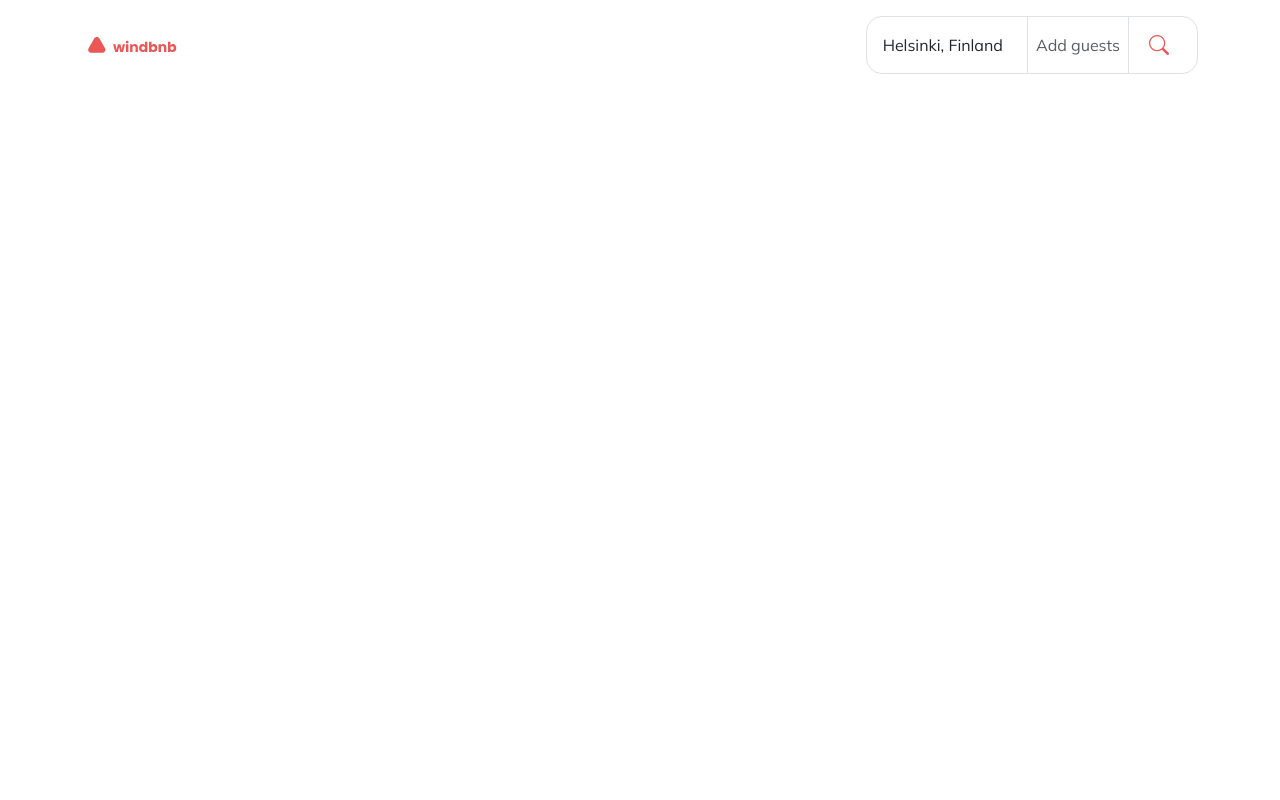
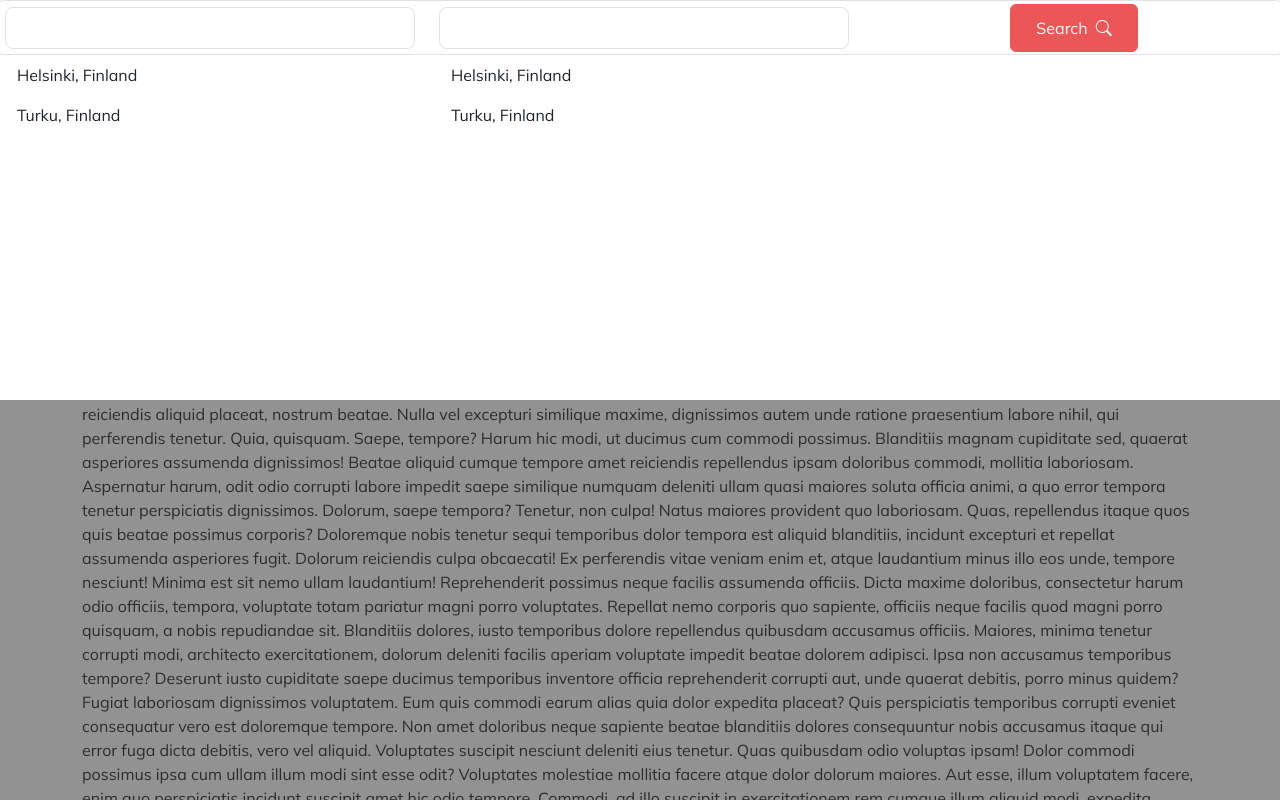
Before and after one commit to travisdk/windbnb, a React (Vite) app: page / in a window 1280 px wide. Both pictures are taken after a click on the button 1159 px from the left and 45 px from the top of the page. Shown: the top 800 px of the page. Built offline with nearby package versions, Linux system fonts and the light colour scheme.

Commit message:
work on search, searchdropdown - filtering not working yet

```diff
--- a/src/App.jsx
+++ b/src/App.jsx
@@ -6,6 +6,87 @@ function App() {
       <div className="container">
         <Header />
         {/* <StaysList /> */}
+        <div>
+          Lorem ipsum dolor, sit amet consectetur adipisicing elit. Atque
+          maiores porro molestias necessitatibus, error ex! Qui magnam ipsam
+          explicabo veniam eos est perspiciatis, neque veritatis quam hic sit
+          placeat saepe. Iusto inventore aliquid debitis commodi iste neque,
+          odio deleniti illo atque eum blanditiis ratione est vero eligendi modi
+          facere labore optio saepe rerum fugit pariatur nostrum. Veniam
+          repellendus magni molestias? Magnam accusamus molestias dicta
+          laboriosam repellendus quos! Perferendis officiis necessitatibus, iste
+          pariatur nihil a! Saepe repellendus labore minima commodi
+          voluptatibus, adipisci corporis, quia reiciendis nam animi
+          accusantium, maiores eum quae! Natus aliquam mollitia fuga. Reiciendis
+          animi quos dignissimos reprehenderit dolore quisquam exercitationem ex
+          suscipit provident nisi recusandae omnis repellat, assumenda velit
+          nulla. Corrupti ipsam, omnis eveniet magnam voluptate temporibus
+          neque? Expedita illum ut quasi dolorum esse pariatur! Aperiam aliquid
+          ipsum corrupti soluta nostrum necessitatibus consequuntur autem
+          recusandae quas optio. Culpa expedita excepturi quam at, delectus a
+          labore reiciendis autem ad! Veniam aperiam labore dignissimos tempore
+          fugit cupiditate culpa consequatur laboriosam modi ullam voluptas
+          dolorem eum quo, itaque quia nesciunt accusantium neque, quidem hic,
+          non ipsa odit accusamus asperiores? Voluptates, quisquam. Excepturi
+          quidem consectetur, suscipit enim maiores, eos totam voluptatem, dolor
+          doloremque sit ipsa soluta laborum alias mollitia laboriosam ullam id
+          ducimus. At odit recusandae possimus inventore sit eum reprehenderit?
+          Consequatur! Alias laborum illo tempora blanditiis ex consectetur
+          minus animi vitae quam dolor. Nobis ratione unde obcaecati sit
+          voluptatem deleniti natus aut sequi ducimus dolores numquam odio fuga,
+          ipsa, quidem doloribus! Quam nobis dicta quae ex obcaecati suscipit
+          eligendi reiciendis aliquid placeat, nostrum beatae. Nulla vel
+          excepturi similique maxime, dignissimos autem unde ratione praesentium
+          labore nihil, qui perferendis tenetur. Quia, quisquam. Saepe, tempore?
+          Harum hic modi, ut ducimus cum commodi possimus. Blanditiis magnam
+          cupiditate sed, quaerat asperiores assumenda dignissimos! Beatae
+          aliquid cumque tempore amet reiciendis repellendus ipsam doloribus
+          commodi, mollitia laboriosam. Aspernatur harum, odit odio corrupti
+          labore impedit saepe similique numquam deleniti ullam quasi maiores
+          soluta officia animi, a quo error tempora tenetur perspiciatis
+          dignissimos. Dolorum, saepe tempora? Tenetur, non culpa! Natus maiores
+          provident quo laboriosam. Quas, repellendus itaque quos quis beatae
+          possimus corporis? Doloremque nobis tenetur sequi temporibus dolor
+          tempora est aliquid blanditiis, incidunt excepturi et repellat
+          assumenda asperiores fugit. Dolorum reiciendis culpa obcaecati! Ex
+          perferendis vitae veniam enim et, atque laudantium minus illo eos
+          unde, tempore nesciunt! Minima est sit nemo ullam laudantium!
+          Reprehenderit possimus neque facilis assumenda officiis. Dicta maxime
+          doloribus, consectetur harum odio officiis, tempora, voluptate totam
+          pariatur magni porro voluptates. Repellat nemo corporis quo sapiente,
+          officiis neque facilis quod magni porro quisquam, a nobis repudiandae
+          sit. Blanditiis dolores, iusto temporibus dolore repellendus quibusdam
+          accusamus officiis. Maiores, minima tenetur corrupti modi, architecto
+          exercitationem, dolorum deleniti facilis aperiam voluptate impedit
+          beatae dolorem adipisci. Ipsa non accusamus temporibus tempore?
+          Deserunt iusto cupiditate saepe ducimus temporibus inventore officia
+          reprehenderit corrupti aut, unde quaerat debitis, porro minus quidem?
+          Fugiat laboriosam dignissimos voluptatem. Eum quis commodi earum alias
+          quia dolor expedita placeat? Quis perspiciatis temporibus corrupti
+          eveniet consequatur vero est doloremque tempore. Non amet doloribus
+          neque sapiente beatae blanditiis dolores consequuntur nobis accusamus
+          itaque qui error fuga dicta debitis, vero vel aliquid. Voluptates
+          suscipit nesciunt deleniti eius tenetur. Quas quibusdam odio voluptas
+          ipsam! Dolor commodi possimus ipsa cum ullam illum modi sint esse
+          odit? Voluptates molestiae mollitia facere atque dolor dolorum
+          maiores. Aut esse, illum voluptatem facere, enim quo perspiciatis
+          incidunt suscipit amet hic odio tempore. Commodi, ad illo suscipit in
+          exercitationem rem cumque illum aliquid modi, expedita deleniti id
+          distinctio amet! Iure aut cum dignissimos facere tempore! Id
+          necessitatibus, assumenda dolore tenetur quos reprehenderit aspernatur
+          debitis. Tenetur, totam voluptate. Commodi ipsam placeat dolor rerum
+          earum veniam laborum adipisci nam culpa asperiores. Sit, cumque rem
+          non earum dolorum amet inventore voluptates at dicta laboriosam
+          voluptatibus quaerat nostrum ullam nulla corporis enim est, animi
+          doloribus repudiandae odio dolorem! Quam itaque amet qui nemo? Nobis
+          dignissimos repudiandae voluptas earum inventore ipsum quidem animi,
+          enim quisquam. Nesciunt sit eligendi libero, laborum illum in sapiente
+          sint excepturi distinctio alias qui nam ullam quibusdam modi,
+          explicabo doloribus? Incidunt atque tenetur possimus impedit! Quia
+          ducimus beatae consectetur, officiis quidem velit soluta. Ea corporis
+          nam aliquam temporibus mollitia quos iure harum, dolor atque
+          explicabo, iusto voluptates facilis dicta maiores.
+        </div>
       </div>
     </>
   );
--- a/src/components/Header.jsx
+++ b/src/components/Header.jsx
@@ -1,7 +1,15 @@
-// import Search from "./Search";
+import Search from "./Search";
 import "../css/Header.css";
+import { useState } from "react";
 
 const Header = () => {
+  const [searchExpandState, setSearchExpandState] = useState(false);
+  const close = () => {
+    setSearchExpandState(false);
+  };
+  const open = () => {
+    setSearchExpandState(true);
+  };
   return (
     <header className="header my-3 ">
       <div className="container d-flex  align-items-center p-0">
@@ -15,11 +23,14 @@ const Header = () => {
             Add guests
           </div>
 
-          <button className="btn btn-outline-primary border-0  fs-5 me-3">
+          <button
+            className="btn btn-outline-primary border-0  fs-5 me-3"
+            onClick={() => open()}>
             <i className="bi bi-search "></i>
           </button>
         </div>
       </div>
+      <Search expanded={searchExpandState} onClose={() => close()} />
     </header>
   );
 };
--- a/src/components/Search.jsx
+++ b/src/components/Search.jsx
@@ -1,29 +1,42 @@
-// import { useState } from "react";
-// import SearchDropdown from "./SearchDropdown";
+import SearchDropdown from "./SearchDropdown";
 import "../css/Search.css";
 
-const Search = () => {
+const Search = ({ expanded, onClose }) => {
   // todo => JSON etc
-  // const locations = [
-  //   { value: "HEL", name: "Helsinki, Finland" },
-  //   { value: "TUR", name: "Turku, Finland" },
-  // ];
-  // const expandedClasses = `box d-flex justify-content-center align-items-center `;
-  // const collapsedClasses = `d-flex`;
-  // return (
-  //   <div
-  //     className={expandedState ? expandedClasses : collapsedClasses}
-  //     onClick={(e) => searchComponentClicked()}>
-  //     <SearchDropdown items={locations} />
-  //     <SearchDropdown />
-  //     <button
-  //       type="button"
-  //       className="btn btn-primary"
-  //       onClick={() => setExpandedState(false)}>
-  //       Search
-  //     </button>
-  //   </div>
-  // );
+  const locations = [
+    { value: "HEL", name: "Helsinki, Finland" },
+    { value: "TUR", name: "Turku, Finland" },
+  ];
+
+  return (
+    expanded && (
+      <div className="blurry">
+        <div className="search-container">
+          <div
+            className="row rounded-4 border border-1 align-items-center   "
+            style={{ height: "55px" }}>
+            <div className="col-4">
+              <SearchDropdown locations={locations} />
+            </div>
+            <div className="col-4">
+              <SearchDropdown locations={locations} />
+            </div>
+            <div className="col-4 d-flex justify-content-center">
+              <button
+                type="button"
+                className="btn btn-primary text-white "
+                style={{ minWidth: "128px", height: "48px" }}
+                onClick={onClose}>
+                <span>
+                  Search<i className="bi bi-search ms-2"></i>
+                </span>
+              </button>
+            </div>
+          </div>
+        </div>
+      </div>
+    )
+  );
 };
 
 export default Search;
--- a/src/components/SearchDropdown.jsx
+++ b/src/components/SearchDropdown.jsx
@@ -1,18 +1,66 @@
+import { useMemo, useState } from "react";
+
 import "../css/SearchDropdown.css";
 
-const SearchDropdown = ({
-  items = [{ value: "sel", name: "- select - " }],
-}) => {
+// locations tages via Context sidenhen og stammer fra JSON fil i eksemplet
+// State globalt skal "også" holde på valgte/current location & antal guests for søgning - via action for filtrering
+
+const SearchDropdown = ({ locations = [] }) => {
+  const [shownLocations, setShownLocations] = useState(locations);
+  const [textFilter, setTextFilter] = useState("");
+  const [currentLocation, setCurrentLocation] = useState({
+    value: "",
+    name: "",
+  }); // evt tom !
+  // hvordan BØR det virke? tom en mulighed? - vil mene ja -så man kan søge uden angivelse af bestemt location
+  // måske kan man slette via indtasting i tekst-input.... (fjerne filteret helt)
+
+  const hasLocations = useMemo(
+    () => locations && locations.length > 1,
+    [locations]
+  );
+
+  const onLocationClick = (value) => {
+    console.log(value);
+    const location = locations.find((loc) => loc.value === value);
+    if (location.value !== currentLocation.value) setCurrentLocation(location);
+  };
+
+  const onLocationTextChange = (e) => {
+    // filtrere via tekst på bynavn
+
+    setTextFilter(e.target.value);
+    console.log(textFilter);
+    setShownLocations(
+      shownLocations.filter(
+        (loc) => loc.name.toLowerCase().indexOf(textFilter) > -1
+      )
+    );
+  };
+
   return (
-    <>
-      <select className="search-dropdown form-select rounded-3 px-2 py-2 mx-1 ">
-        {items.map((item) => (
-          <option value={item.value} key={item.value}>
-            {item.name}
-          </option>
-        ))}
-      </select>
-    </>
+    <div className="search-dropdown">
+      <input
+        type="text"
+        className="form-control rounded-3 px-2 py-2 mx-1 "
+        value={textFilter}
+        onChange={(e) => onLocationTextChange(e)}
+      />
+      {hasLocations && (
+        <ul className="list-group search-dropdown-list">
+          {shownLocations.map((location) => (
+            <li className="list-group-item border-0" key={location.value}>
+              <a
+                href="#"
+                className="text-decoration-none text-dark"
+                onClick={() => onLocationClick(location.value)}>
+                {location.name}
+              </a>
+            </li>
+          ))}
+        </ul>
+      )}
+    </div>
   );
 };
 
--- a/src/css/Search.css
+++ b/src/css/Search.css
@@ -1,8 +1,19 @@
-.box {
+.search-container {
   width: 100%;
   height: 50vh;
+  z-index: 1000;
+  position: fixed;
+  top: 0;
+  left: 0;
+
+  background: white;
+}
+.blurry {
+  background-color: #33333388;
+  height: 100vh;
+  width: 100%;
+  top: 0;
+  left: 0;
+  position: fixed;
   z-index: 999;
-  position: absolute;
-  top: 60px;
-  left: 0;
 }
--- a/src/css/SearchDropdown.css
+++ b/src/css/SearchDropdown.css
@@ -1,3 +1,6 @@
-.search-dropdown {
-  width: 200px;
+.search-dropdown-list {
+  max-height: 300px;
+  overflow: auto;
+  position: absolute;
+  top: 55px;
 }
```
